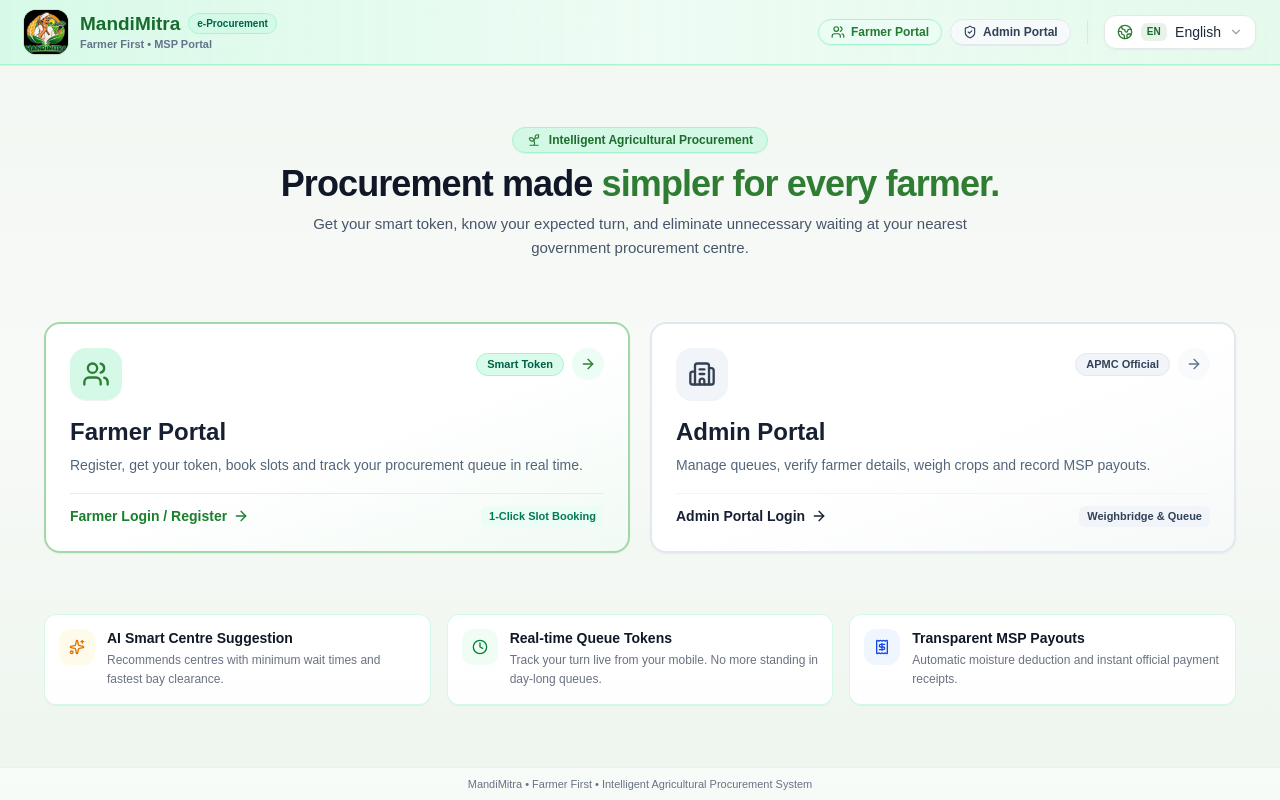
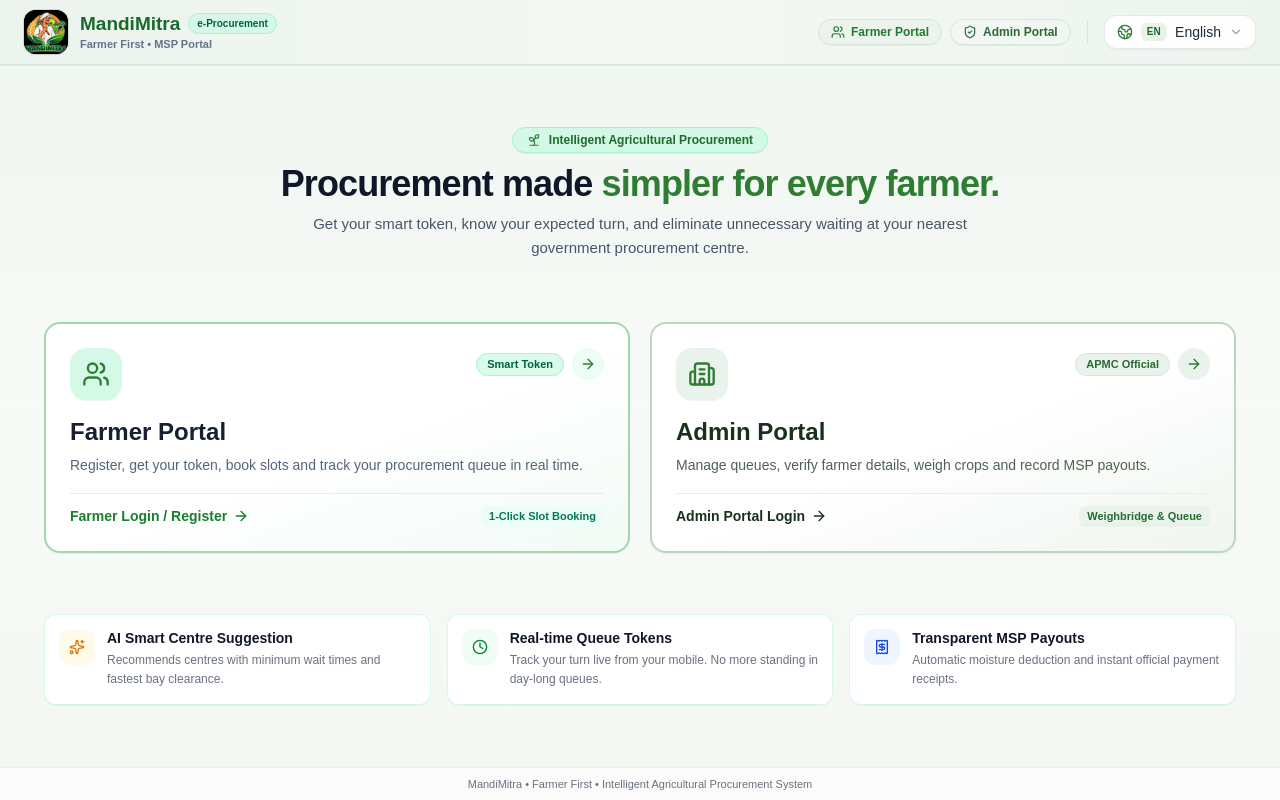
Before and after one commit to aaryanttiwari247-lab/mandimitra, a Next.js app: page / in a window 1280 px wide. Built offline with nearby package versions, Linux system fonts and the light colour scheme.

Commit message:
feat: harmonize soothing pastel sage header and background palette across all pages

```diff
--- a/app/farmer/book-slot/page.tsx
+++ b/app/farmer/book-slot/page.tsx
@@ -586,10 +586,10 @@ export default function BookProcurementSlot() {
   // ============================================================
 
   return (
-    <main className="min-h-screen bg-gradient-to-b from-emerald-50/60 via-[#F7F9F5] to-[#F7F9F5] text-[#111827]">
+    <main className="min-h-screen bg-gradient-to-b from-[#EFF5F0] via-[#F8FAF7] to-[#F3F7F4] text-[#111827]">
       {/* HEADER */}
 
-      <header className="border-b border-emerald-200/80 bg-gradient-to-r from-emerald-100/80 via-emerald-50/70 to-green-100/60 shadow-2xs">
+      <header className="border-b border-[#D8E6D9] bg-gradient-to-r from-[#EBF3EC] via-[#F5F8F4] to-[#EDF4EE] shadow-2xs">
         <div className="mx-auto flex h-14 max-w-6xl items-center justify-between px-5 sm:px-8">
           <div className="flex items-center gap-2.5 sm:gap-4">
             <button
--- a/app/farmer/dashboard/page.tsx
+++ b/app/farmer/dashboard/page.tsx
@@ -447,12 +447,12 @@ export default function FarmerDashboard() {
   // ============================================================
 
   return (
-    <main className="min-h-screen bg-gradient-to-b from-emerald-50/60 via-[#F7F9F5] to-[#F7F9F5] text-[#111827]">
+    <main className="min-h-screen bg-gradient-to-b from-[#EFF5F0] via-[#F8FAF7] to-[#F3F7F4] text-[#111827]">
       {/* ======================================================
           HEADER
       ====================================================== */}
 
-      <header className="border-b border-emerald-200/80 bg-gradient-to-r from-emerald-100/80 via-emerald-50/70 to-green-100/60 shadow-2xs">
+      <header className="border-b border-[#D8E6D9] bg-gradient-to-r from-[#EBF3EC] via-[#F5F8F4] to-[#EDF4EE] shadow-2xs">
         <div className="mx-auto flex max-w-7xl items-center justify-between px-5 py-4 sm:px-8">
           {/* LEFT: EXIT BUTTON & LOGO */}
           <div className="flex items-center gap-3 sm:gap-4">
--- a/app/farmer/history/page.tsx
+++ b/app/farmer/history/page.tsx
@@ -441,13 +441,13 @@ export default function FarmerHistoryPage() {
   // ============================================================
 
   return (
-    <main className="min-h-screen bg-gradient-to-b from-emerald-50/60 via-[#F7F9F5] to-[#F7F9F5] text-[#111827]">
+    <main className="min-h-screen bg-gradient-to-b from-[#EFF5F0] via-[#F8FAF7] to-[#F3F7F4] text-[#111827]">
 
       {/* ======================================================
           HEADER
       ====================================================== */}
 
-      <header className="border-b border-emerald-200/80 bg-gradient-to-r from-emerald-100/80 via-emerald-50/70 to-green-100/60 shadow-2xs">
+      <header className="border-b border-[#D8E6D9] bg-gradient-to-r from-[#EBF3EC] via-[#F5F8F4] to-[#EDF4EE] shadow-2xs">
 
         <div className="mx-auto flex h-16 max-w-7xl items-center justify-between px-5 sm:px-8">
 
--- a/app/official/dashboard/page.tsx
+++ b/app/official/dashboard/page.tsx
@@ -757,13 +757,13 @@ export default function OfficialDashboardPage() {
   // ============================================================
 
   return (
-    <main className="min-h-screen bg-gradient-to-b from-emerald-50/40 via-slate-50/50 to-[#F7F9F5] text-[#111827]">
+    <main className="min-h-screen bg-gradient-to-b from-[#EFF5F0] via-[#F8FAF7] to-[#F3F7F4] text-[#111827]">
 
       {/* ======================================================
           HEADER
       ====================================================== */}
 
-      <header className="border-b border-slate-200/80 bg-gradient-to-r from-emerald-50/80 via-slate-50/90 to-teal-50/70 shadow-2xs">
+      <header className="border-b border-[#D8E6D9] bg-gradient-to-r from-[#EBF3EC] via-[#F5F8F4] to-[#EDF4EE] shadow-2xs">
 
         <div className="mx-auto flex h-16 max-w-7xl items-center justify-between px-5 sm:px-8">
 
--- a/app/official/login/page.tsx
+++ b/app/official/login/page.tsx
@@ -91,13 +91,13 @@ export default function OfficialLoginPage() {
   };
 
   return (
-    <main className="min-h-screen bg-gradient-to-b from-emerald-50/40 via-slate-50/50 to-[#F7F9F5]">
+    <main className="min-h-screen bg-gradient-to-b from-[#EFF5F0] via-[#F8FAF7] to-[#F3F7F4]">
 
       {/* =====================================================
           HEADER
       ===================================================== */}
 
-      <header className="border-b border-slate-200/80 bg-gradient-to-r from-emerald-50/80 via-slate-50/90 to-teal-50/70 shadow-2xs">
+      <header className="border-b border-[#D8E6D9] bg-gradient-to-r from-[#EBF3EC] via-[#F5F8F4] to-[#EDF4EE] shadow-2xs">
 
         <div className="mx-auto flex max-w-7xl items-center justify-between px-5 py-4 sm:px-8">
 
--- a/app/page.tsx
+++ b/app/page.tsx
@@ -19,9 +19,9 @@ export default function Home() {
   const { t } = useLanguage();
 
   return (
-    <main className="min-h-screen lg:h-screen lg:max-h-screen flex flex-col justify-between bg-gradient-to-b from-[#F2F7F2] via-[#F8FAF7] to-[#EDF5EE] text-[#182230] overflow-y-auto lg:overflow-hidden">
+    <main className="min-h-screen lg:h-screen lg:max-h-screen flex flex-col justify-between bg-gradient-to-b from-[#EFF5F0] via-[#F8FAF7] to-[#F3F7F4] text-[#182230] overflow-y-auto lg:overflow-hidden">
       {/* LIGHT COLOR HEADER SUITED TO THE SITE */}
-      <header className="border-b border-emerald-200/90 bg-gradient-to-r from-emerald-100/80 via-emerald-50/70 to-green-100/60 backdrop-blur-md sticky top-0 z-30 shadow-2xs shrink-0">
+      <header className="border-b border-[#D8E6D9] bg-gradient-to-r from-[#EBF3EC] via-[#F5F8F4] to-[#EDF4EE] backdrop-blur-md sticky top-0 z-30 shadow-2xs shrink-0">
         <div className="mx-auto flex h-14 sm:h-16 max-w-[1320px] items-center justify-between px-4 sm:px-6">
           {/* Brand Logo & Name */}
           <Link href="/" className="flex items-center gap-3 group cursor-pointer">
@@ -47,21 +47,21 @@ export default function Home() {
             <div className="hidden sm:flex items-center gap-2">
               <Link
                 href="/farmer/login"
-                className="inline-flex items-center gap-1.5 rounded-full border border-emerald-200 bg-emerald-50/90 px-3 py-1 text-xs font-bold text-[#237A31] hover:bg-emerald-100 transition shadow-2xs"
+                className="inline-flex items-center gap-1.5 rounded-full border border-[#D8E6D9] bg-[#EBF3EC]/90 px-3 py-1 text-xs font-bold text-[#237A31] hover:bg-[#DEEFE0] transition shadow-2xs"
               >
                 <Users className="h-3.5 w-3.5" />
                 <span>{t("home.farmerCardTitle")}</span>
               </Link>
               <Link
                 href="/official/login"
-                className="inline-flex items-center gap-1.5 rounded-full border border-slate-200 bg-slate-50/90 px-3 py-1 text-xs font-bold text-slate-700 hover:bg-slate-100 transition shadow-2xs"
+                className="inline-flex items-center gap-1.5 rounded-full border border-[#D8E6D9] bg-[#F3F7F3]/90 px-3 py-1 text-xs font-bold text-[#2E6A38] hover:bg-[#E5EFE6] transition shadow-2xs"
               >
                 <ShieldCheck className="h-3.5 w-3.5" />
                 <span>{t("home.officialCardTitle")}</span>
               </Link>
             </div>
 
-            <div className="hidden sm:block h-6 w-px bg-emerald-200/60" />
+            <div className="hidden sm:block h-6 w-px bg-[#D8E6D9]" />
 
             <LanguageSelector />
           </div>
@@ -138,39 +138,39 @@ export default function Home() {
           {/* ADMIN PORTAL CARD */}
           <Link
             href="/official/login"
-            className="group rounded-2xl border-2 border-slate-200 bg-gradient-to-br from-white via-white to-slate-50/50 p-4 sm:p-5 lg:p-6 shadow-xs transition-all hover:-translate-y-0.5 hover:border-slate-500 hover:shadow-lg flex flex-col justify-between"
+            className="group rounded-2xl border-2 border-[#BCD7BF] bg-gradient-to-br from-white via-white to-[#EBF3EC]/60 p-4 sm:p-5 lg:p-6 shadow-xs transition-all hover:-translate-y-0.5 hover:border-[#3D7A47] hover:shadow-lg flex flex-col justify-between"
           >
             <div>
               <div className="flex items-start justify-between">
-                <div className="flex h-12 w-12 sm:h-13 sm:w-13 items-center justify-center rounded-2xl bg-slate-100 text-slate-700 transition-transform group-hover:scale-105 shadow-2xs">
-                  <Building2 className="h-6 w-6 sm:h-7 sm:w-7 text-[#334155]" />
+                <div className="flex h-12 w-12 sm:h-13 sm:w-13 items-center justify-center rounded-2xl bg-[#EAF3EB] text-[#2E7D32] transition-transform group-hover:scale-105 shadow-2xs">
+                  <Building2 className="h-6 w-6 sm:h-7 sm:w-7 text-[#2E7D32]" />
                 </div>
 
                 <div className="flex items-center gap-2">
-                  <span className="hidden sm:inline-block rounded-full bg-slate-100 px-2.5 py-0.5 text-[11px] font-bold text-slate-700 border border-slate-200">
+                  <span className="hidden sm:inline-block rounded-full bg-[#EAF3EB] px-2.5 py-0.5 text-[11px] font-bold text-[#276B32] border border-[#D5E6D8]">
                     APMC Official
                   </span>
-                  <div className="flex h-8 w-8 items-center justify-center rounded-full bg-slate-50 group-hover:bg-slate-800 transition">
-                    <ArrowRight className="h-4 w-4 text-slate-500 group-hover:text-white transition group-hover:translate-x-0.5" />
+                  <div className="flex h-8 w-8 items-center justify-center rounded-full bg-[#EAF3EB] group-hover:bg-[#2E7D32] transition">
+                    <ArrowRight className="h-4 w-4 text-[#2E7D32] group-hover:text-white transition group-hover:translate-x-0.5" />
                   </div>
                 </div>
               </div>
 
-              <h3 className="mt-3 sm:mt-4 text-xl sm:text-2xl font-bold text-[#172033] group-hover:text-slate-900 transition">
+              <h3 className="mt-3 sm:mt-4 text-xl sm:text-2xl font-bold text-[#18311B] group-hover:text-[#2E7D32] transition">
                 {t("home.officialCardTitle")}
               </h3>
 
-              <p className="mt-1.5 text-xs sm:text-sm leading-relaxed text-[#54657A]">
+              <p className="mt-1.5 text-xs sm:text-sm leading-relaxed text-[#4E6252]">
                 {t("home.officialCardDesc")}
               </p>
             </div>
 
-            <div className="mt-4 flex items-center justify-between border-t border-slate-100 pt-3">
-              <span className="flex items-center gap-1.5 text-xs sm:text-sm font-bold text-[#172033] group-hover:underline">
+            <div className="mt-4 flex items-center justify-between border-t border-[#E5EFE6] pt-3">
+              <span className="flex items-center gap-1.5 text-xs sm:text-sm font-bold text-[#18311B] group-hover:text-[#2E7D32] group-hover:underline">
                 {t("home.officialCardBtn")}
                 <ArrowRight className="h-4 w-4" />
               </span>
-              <span className="text-[11px] font-semibold text-slate-700 bg-slate-100 px-2 py-0.5 rounded-md">
+              <span className="text-[11px] font-semibold text-[#276B32] bg-[#EAF3EB] px-2 py-0.5 rounded-md">
                 Weighbridge & Queue
               </span>
             </div>
```
Also changed, not shown: app/farmer/booking/confirmation/page.tsx (+4 -4 lines), app/farmer/login/page.tsx (+4 -4 lines), app/farmer/register/page.tsx (+4 -4 lines), app/farmer/track-token/page.tsx (+4 -4 lines), app/official/procurement/page.tsx (+5 -5 lines), app/official/verify/page.tsx (+4 -4 lines).
